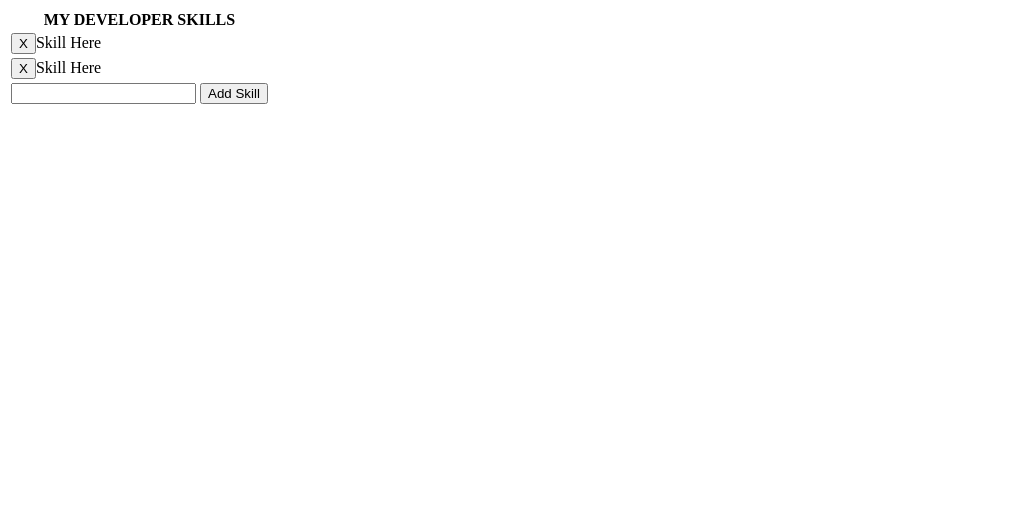
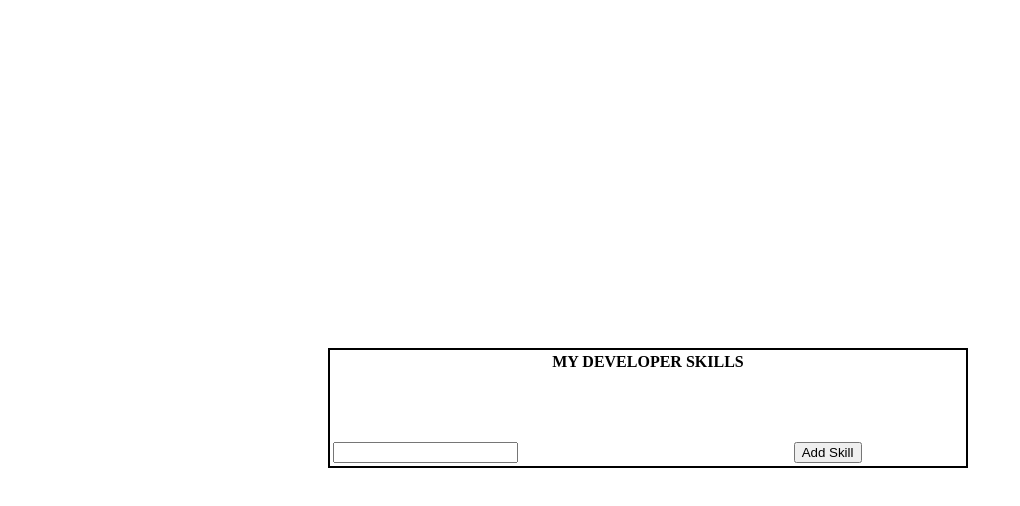
Before and after one commit to brianbellini/my-dev-skills-lab, a plain HTML site: page index.html in a window 1280 px wide. Shown: the whole page, without its empty margins (0-1020 px from the left). Drawn offline with nearby package versions, Linux system fonts and the light colour scheme.

Commit message:
Positioned table

```diff
--- a/css/main.css
+++ b/css/main.css
@@ -4,3 +4,22 @@
     --remove-button-color: #D36D6A;
     --outline-color: #9DC284;
 }
+
+body {
+    height: 100vh;
+    width: 100%;
+
+    display: grid;
+    grid-template-columns: 1fr 2fr 1fr;
+    grid-template-rows: 1fr 2fr 1fr;
+    align-items: center;
+    justify-items: center;
+}
+
+
+table {
+    width: 100%;
+    min-height: 30%;
+    grid-area: 2 / 2;
+    border: 2px solid black;
+}
--- a/index.html
+++ b/index.html
@@ -20,10 +20,10 @@
         </thead>
         <tbody>
             <tr>
-                <td><button>X</button>Skill Here</td>
+                <!-- <td><button>X</button>Skill Here</td> -->
             </tr>
             <tr>
-                <td><button>X</button>Skill Here</td>
+                <!-- <td><button>X</button>Skill Here</td> -->
             </tr>
         </tbody>
         <tfoot>
```
